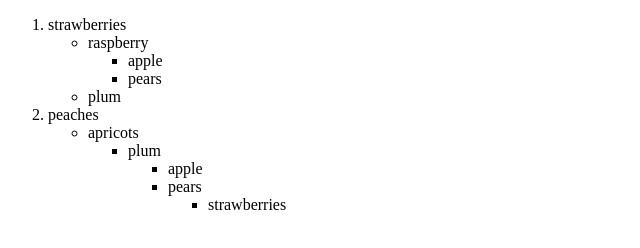
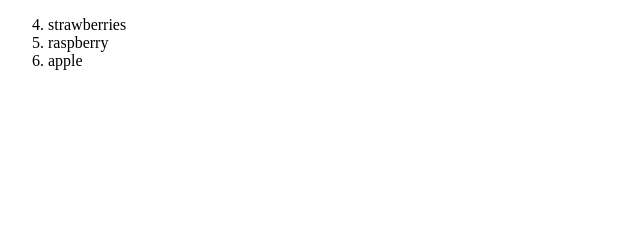
Before and after one commit to giorgi123412/html-and-css-tutorial, a plain HTML site: page 1-HTMLBasics/index.html in a window 1280 px wide. Shown: the whole page, without its empty margins (0-640 px from the left). Drawn offline with Linux system fonts and the light colour scheme.

Commit message:
feat(tutorial-9): tutorial-9

```diff
--- a/1-HTMLBasics/index.html
+++ b/1-HTMLBasics/index.html
@@ -7,30 +7,10 @@
         <title>Giorgi Gogolidze</title>
     </head>
     <body>
-        <ol type="number">
-            <li>strawberries</li>
-            <ul>
-                <li>raspberry</li>
-                <ul>
-                    <li>apple</li>
-                    <li>pears</li>
-                </ul>
-                <li>plum</li>
-            </ul>
-            <li>peaches</li>
-            <ul>
-                <li>apricots</li>
-                <ul>
-                    <li>plum</li>
-                    <ul>
-                        <li>apple</li>
-                        <li>pears</li>
-                        <ul>
-                            <li>strawberries</li>
-                        </ul>
-                    </ul>
-                </ul>
-            </ul>
+        <ol>
+            <li value="4">strawberries</li>
+            <li>raspberry</li>
+            <li>apple</li>
         </ol>
     </body>
 </html>
```
